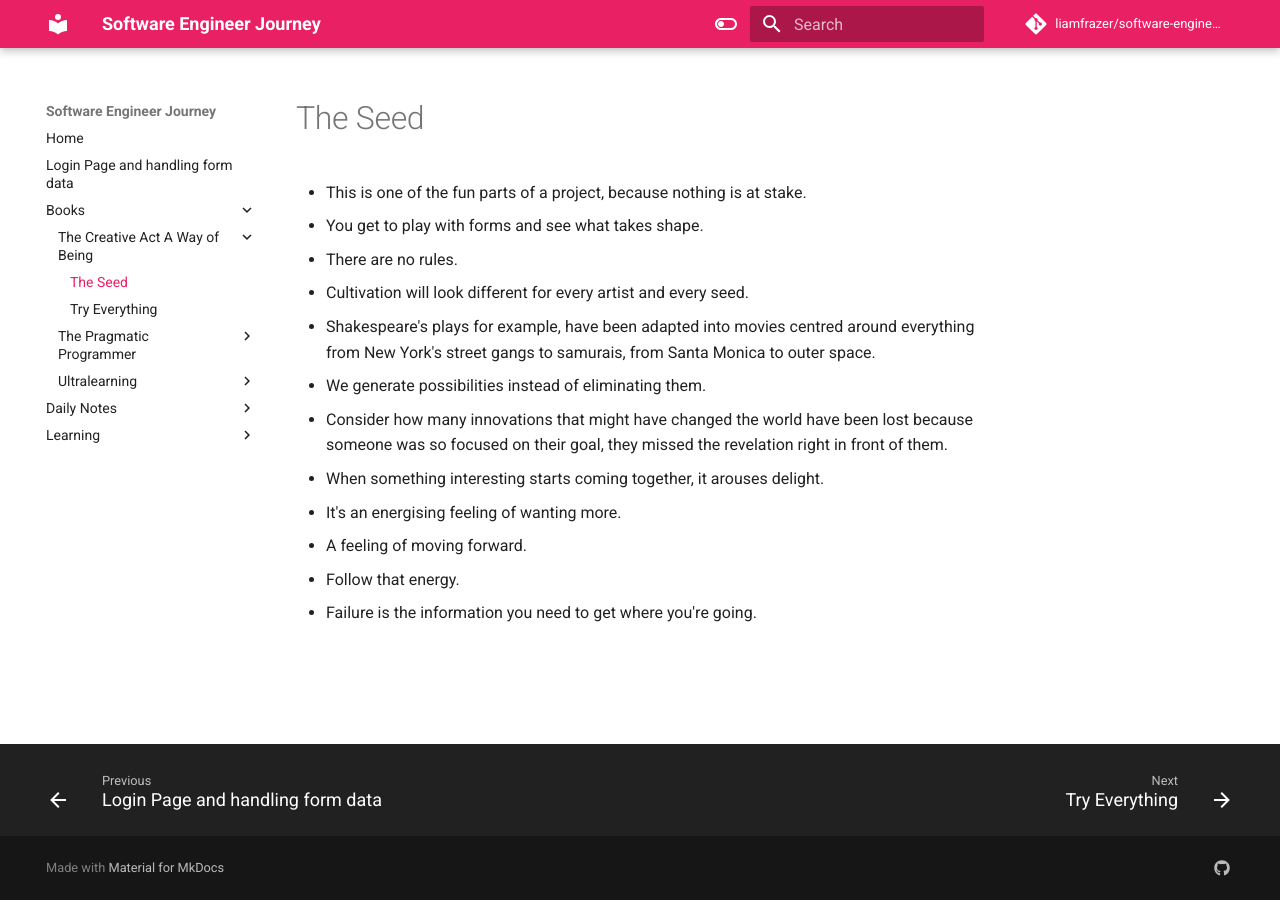
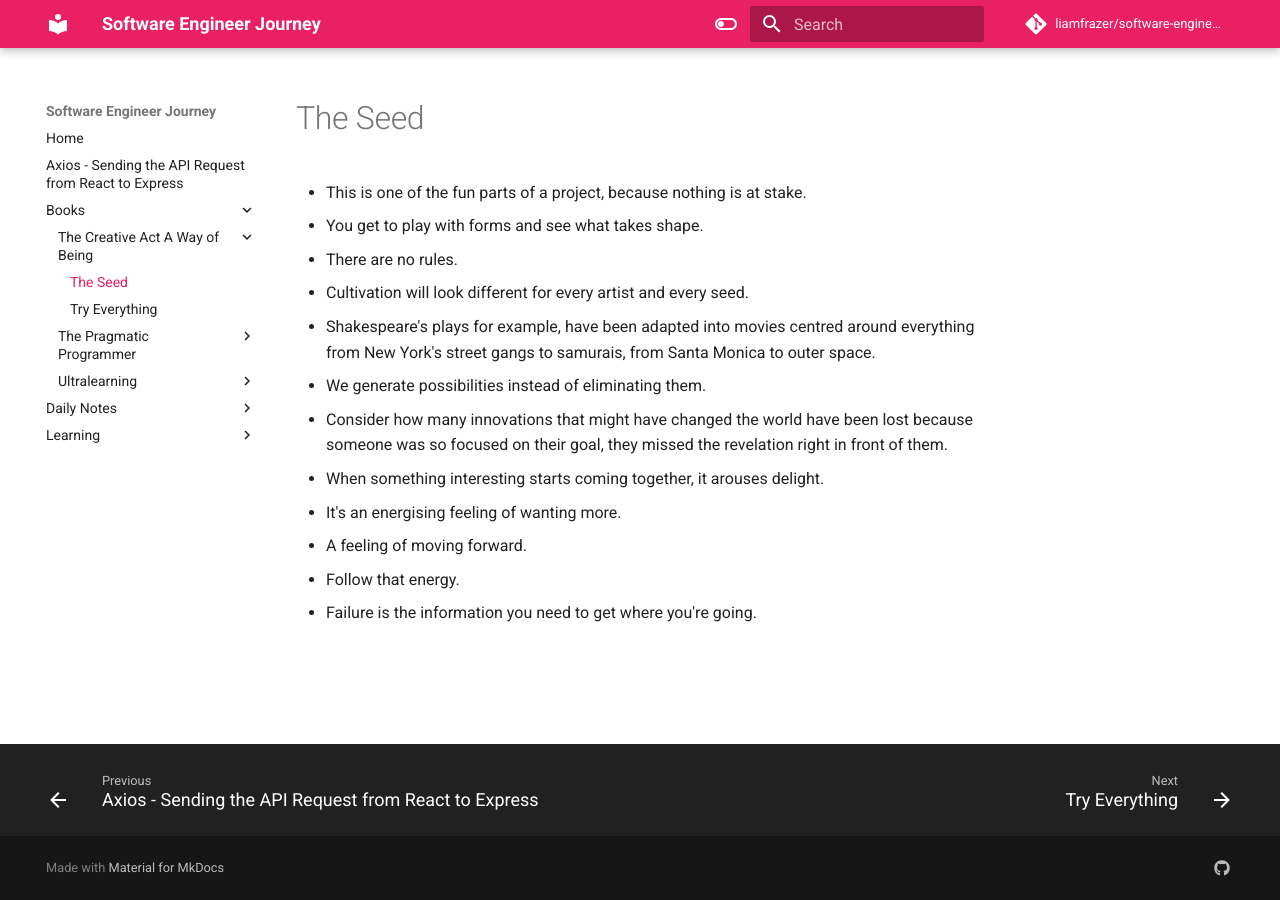
Before and after one commit to liamfrazer/software-engineer-journey, an MkDocs documentation site: the page built from docs/Books/The Creative Act - A Way of Being/The Seed.md, in a window 1280 px wide. Built offline with MkDocs 1.6.1 and Material for MkDocs 9.7.7, drawn with Linux system fonts in a browser that asks for light colours; comment, search, counter and statistics services are not loaded.

Commit message:
vault backup: 2023-12-31 12:24:01

````diff
--- /dev/null
+++ b/docs/Axios - Sending the API Request from React to Express.md
@@ -0,0 +1,11 @@
+---
+tags:
+  - AI-ChatBot
+  - react
+  - Express
+  - axios
+---
+# Axios - Sending the API Request from React to Express
+
+* Axios can be used to send the request from the React frontend to the Express backend
+*
--- a/docs/Login Page and handling form data.md
+++ b/docs/Learning/AI SaaS Chat Bot/Login Page and handling form data.md
@@ -3,6 +3,7 @@ tags:
   - AI-ChatBot
   - react
   - form-data
+  - axios
 ---
 # Login Page and handling form data
 ```jsx
````
Also changed, not shown: docs/index.md (+1 -0 lines).
